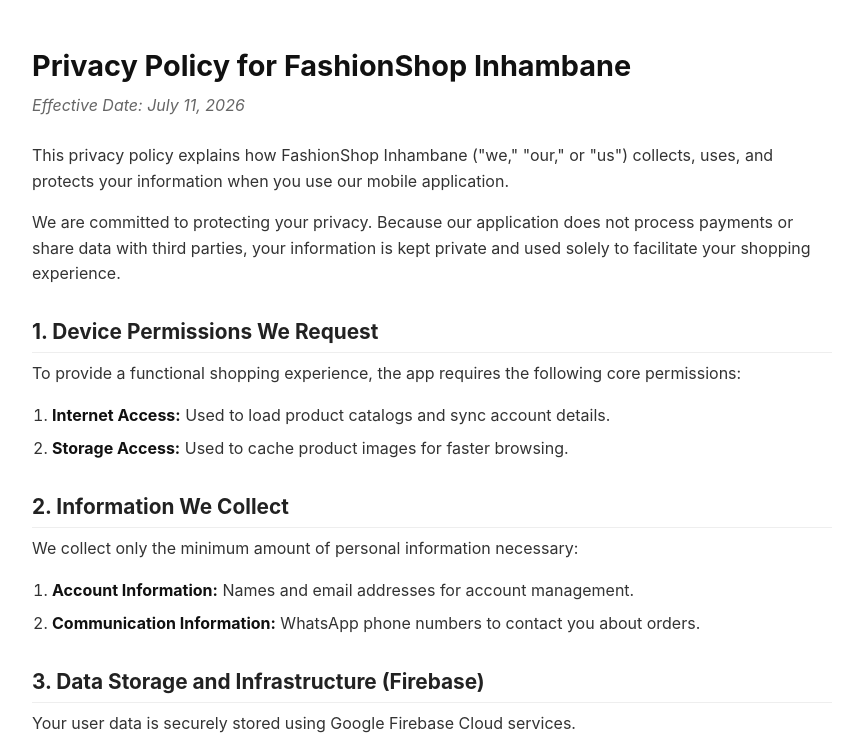
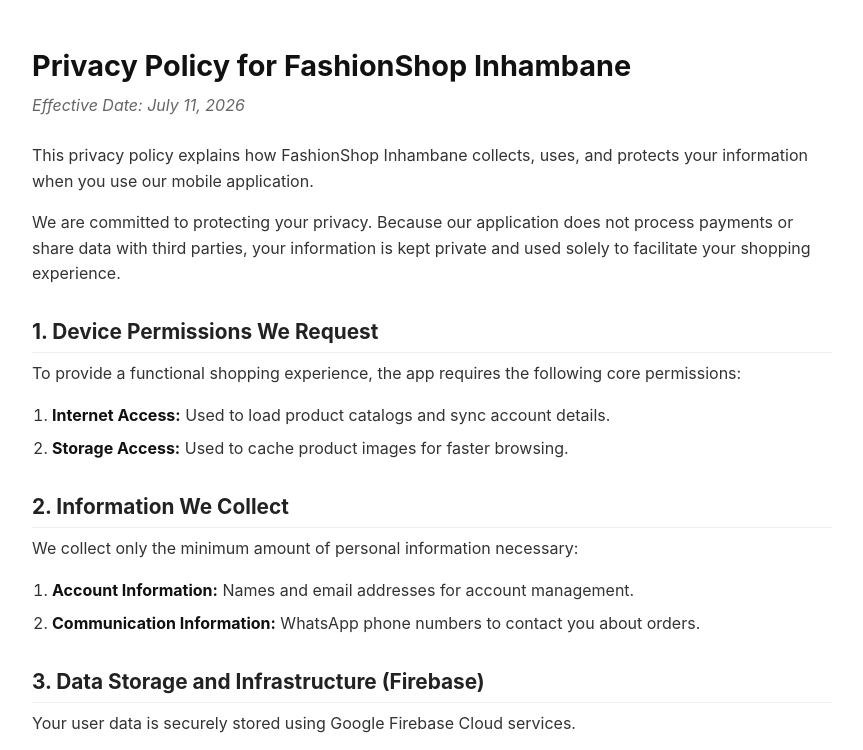
Before and after one commit to Iva-Cesar-Gota/privacy-policy, a plain HTML site: page index.html in a window 1280 px wide. Shown: the top 750 px of the page, without its empty margins (208-1071 px from the left). Drawn offline with Linux system fonts and the light colour scheme.

Commit message:
Remove unnecessary quotes from privacy policy text
Removing unnecessary quotes

```diff
--- a/index.html
+++ b/index.html
@@ -27,7 +27,7 @@
     <h1>Privacy Policy for FashionShop Inhambane</h1>
     <p class="effective-date">Effective Date: July 11, 2026</p>
 
-    <p>This privacy policy explains how FashionShop Inhambane ("we," "our," or "us") collects, uses, and protects your information when you use our mobile application.</p>
+    <p>This privacy policy explains how FashionShop Inhambane collects, uses, and protects your information when you use our mobile application.</p>
 
     <p>We are committed to protecting your privacy. Because our application does not process payments or share data with third parties, your information is kept private and used solely to facilitate your shopping experience.</p>
 
```
